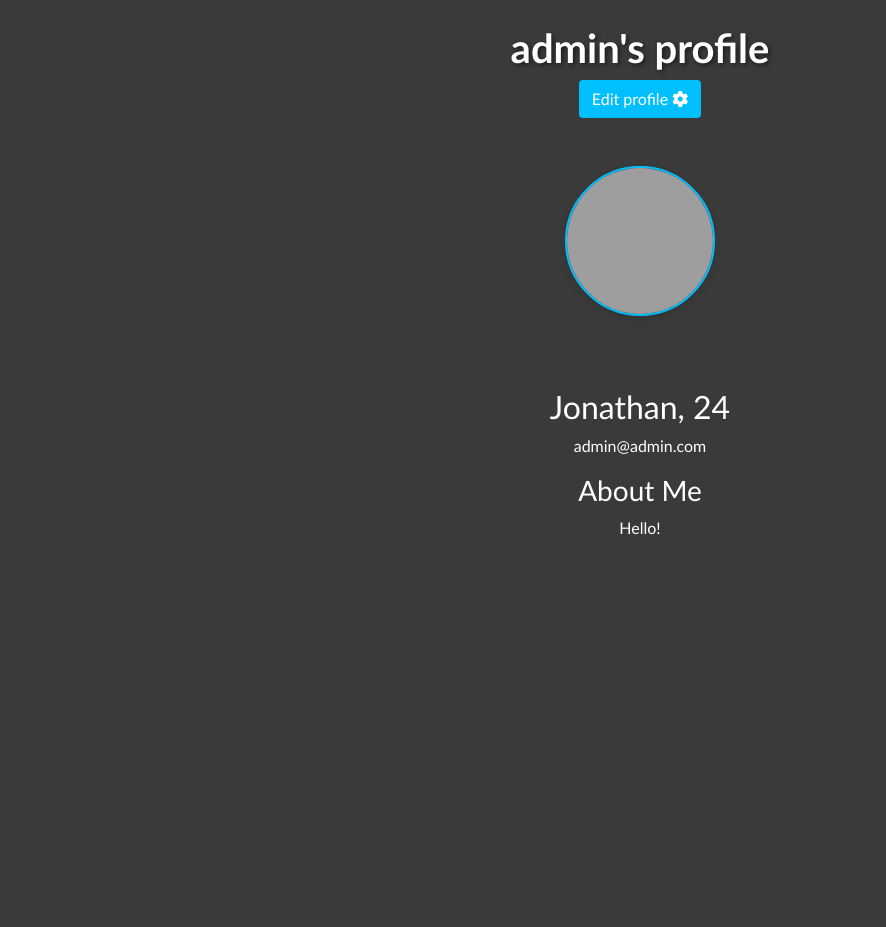
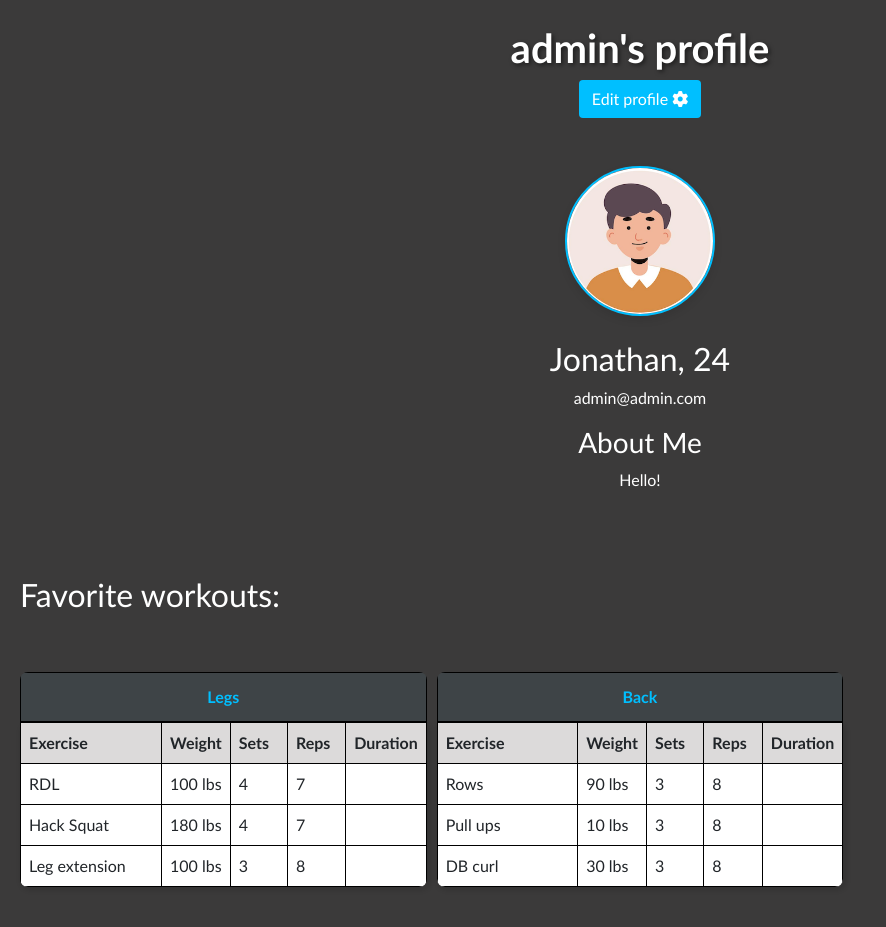
Before and after one commit to jqluu/Fitness-App, a Flask app: page /profile in a window 1280 px wide. Shown: the part 56-983 px from the top of the page, without its empty margins (0-886 px from the left). Before the commit the page ends 591 px from the top, so only its background shows below. Run offline with Flask 3, Linux system fonts and the light colour scheme; a user stored in the database is signed in; some libraries are stand-ins or nearby versions; grey boxes are pictures that could not be loaded.

Commit message:
profile pic, fav workout, navbar hover

```diff
--- a/website/auth.py
+++ b/website/auth.py
@@ -52,7 +52,7 @@ def sign_up():
             new_user = User(email=email, username=username, password=generate_password_hash(password, method='sha256'))
 
             # default user info
-            default_user_info = UserInfo(name='John Doe', bio='Please set up your profile', age=25, gender='Male', height=3, weightGoal='Maintain', weeklyGoal = 3)
+            default_user_info = UserInfo(name='John Doe', bio='Please set up your profile', age=25, gender='Male', height=67, weightGoal='Maintain', weeklyGoal = 3)
 
             new_user.user_info = default_user_info
 
--- a/website/models.py
+++ b/website/models.py
@@ -50,7 +50,9 @@ class Workout(db.Model):
     id = db.Column(db.Integer, primary_key=True)
     name = db.Column(db.String(50))
     date = db.Column(Date)
+    isFavorited = db.Column(db.Boolean, default=False)
     user_id = db.Column(db.Integer, db.ForeignKey('user.id'))
+
 
     # exercise many to many relation
     exercises = db.relationship(
--- a/website/static/index.js
+++ b/website/static/index.js
@@ -42,6 +42,16 @@ function confirmDeleteWorkout(workoutId) {
   // workout log delete weight
 function deleteWorkout(workoutId) {
   fetch("/delete-workout", {
+    method: "POST",
+    body: JSON.stringify({ workoutId: workoutId }),
+  }).then((_res) => {
+    window.location.href = "/workoutlog";
+  });
+}
+
+// weight_tracker delete weight
+function toggleFavorite(workoutId) {
+  fetch("/toggle-favorite", {
     method: "POST",
     body: JSON.stringify({ workoutId: workoutId }),
   }).then((_res) => {
--- a/website/static/styles.css
+++ b/website/static/styles.css
@@ -25,6 +25,11 @@
 
   h2 {
     color: white;
+  }
+
+  .navbar-nav .nav-item.nav-link:hover {
+    background-color: #343a40 !important; /* Change to your desired highlight color */
+    color: #ffffff !important; /* Change to the text color you prefer */
   }
 
   .header-container {
@@ -358,8 +363,14 @@
 
 .workout-wrapper {
   display: grid;
-  grid-template-columns: repeat(auto-fill, minmax(30%, 1fr)); /* Three tables per row */
+  grid-template-columns: repeat(auto-fill, minmax(25%, 1fr)); /* Three tables per row */
   gap: 10px; /* Adjust the gap between tables as needed */
+}
+
+.table-container {
+  position: relative; /* Set the parent container as relative */
+  display: inline-block; /* Ensures that the container doesn't take full width */
+  margin-bottom: 20px; /* Adds spacing between tables if needed */
 }
 
 /* Style for table body */
@@ -426,6 +437,17 @@
   transition: all 0.3s ease;
 }
 
+.favorite-button {
+  background-color: transparent;
+  border: none;
+  color: rgb(237, 229, 66);
+  cursor: pointer;
+  font-size: 18px;
+  position: absolute;
+  top: 30px; /* Adjust top position as needed */
+  right: 34px; /* Adjust right position as needed */
+}
+
 .delete-button {
   background-color: transparent;
   border: none;
@@ -436,10 +458,3 @@
   top: 20px; /* Adjust top position as needed */
   right: 5px; /* Adjust right position as needed */
 }
-
-
-.table-container {
-  position: relative; /* Set the parent container as relative */
-  display: inline-block; /* Ensures that the container doesn't take full width */
-  margin-bottom: 20px; /* Adds spacing between tables if needed */
-}
--- a/website/templates/profile.html
+++ b/website/templates/profile.html
@@ -23,9 +23,9 @@
     <div class="modal-content">
       <span class="close" id="closeModalButton">&times;</span>
 
-      <form method="POST">
+        <form method="POST" enctype="multipart/form-data">
 
-        <p><b>Profile info:</b></p>
+          <p><b>Profile info(displayed):</b></p>
 
           <label for="name">Name</label>
           <input type="text" name="name" id="name" class="form-control name-item" pattern="[A-Za-z0-9 ]+" required
@@ -36,7 +36,12 @@
           <textarea name="bio" id="bio" class="form-control" rows="4" cols="50">{{ current_user.user_info.bio }}</textarea>
           <br>
 
-        <p><b>Personal info:</b></p>
+          <label for="profile_pic">Upload a profile picture</label>
+          <br>
+          <input type="file" name="profile_pic" accept="image/*">
+          <br><br><br>
+
+          <p><b>Personal info(private):</b></p>
 
           <label for="age">Age</label>
           <br>
@@ -114,11 +119,11 @@
         <!-- profile picture -->
         <br>
         <img
-        src="user_avatar.jpg"
+        src="{{ url_for('static', filename='img/user_avatar.jpg') }}"
         alt="User Avatar"
         onerror="this.onerror=null; this.src='{{ url_for('static', filename='img/defaultpic.jpg') }}';"
         >
-        <br><br><br><br>
+        <br><br>
 
         <!-- user info -->
         <h2>{{ current_user.user_info.name }}, {{ current_user.user_info.age }}</h2>
@@ -132,17 +137,68 @@
         <!-- Additional details about the user -->
       </section>
   </div>
+  <br><br>
+
+  <div class="workout-log-page">
+  <h2>Favorite workouts:</h2>
+
+  <div class="workout-wrapper">
+    {% for workout in sorted_workouts %}
+    <div class="table-container">
+
+
+      {% if workout.isFavorited %}
+      <table id="exerciseTable" class="custom-table">
+        <caption class="table-caption">
+          <b>{{ workout.name }}</b>
+        </caption>
+
+        <thead>
+          <tr>
+            <th>Exercise</th>
+            <th>Weight</th>
+            <th>Sets</th>
+            <th>Reps</th>
+            <th>Duration</th>
+          </tr>
+
+        </thead>
+
+        <tbody id="exerciseTableBody">
+        {% for exercise in workout.exercises %}
+          <tr>
+              <td>{{ exercise.name }}</td>
+
+                {% if exercise.type == 'weightTraining' %}
+                  <td>{{ exercise.weight }} lbs</td>
+                  <td>{{ exercise.sets }}</td>
+                  <td>{{ exercise.reps }}</td>
+                  <td></td>
+                {% endif %}
+
+
+                {% if exercise.type == 'cardio' %}
+                  <td></td>
+                  <td>{{ exercise.sets }}</td>
+                  <td></td>
+                  <td>{{ exercise.reps }} mins</td>
+                {% endif %}
+
+          </tr>
+        {% endfor %}
+        </tbody>
+
+
+      </table>
+      {% endif %}
+
+    </div>
+    {% endfor %}
+
+  </div>
+</div>
 
 
 
 </body>
 {% endblock %}
-
-
- <!-- Other profile content goes here -->
-
-  <!-- stats -->
-
-
-  <!-- container 1 row, 3 col, can be expanded
-  for featured workouts -->
--- a/website/views.py
+++ b/website/views.py
@@ -2,6 +2,7 @@
 from flask import Blueprint, render_template, request, flash, jsonify, Response, url_for, redirect
 from flask_login import login_required, current_user
 import json
+import os
 
 # models
 from .models import Weight, Workout, Exercise, workout_exercise
@@ -29,6 +30,15 @@ def generate_weight_plot_data():
     data = [(weight.date, float(weight.data)) for weight in sortedByDate]
     return data
 
+# Get the current directory
+current_directory = os.path.dirname(__file__)
+
+# Define the path to the static/img directory
+img_directory = os.path.join(current_directory, 'static', 'img')
+
+# Save the uploaded file to the img directory
+file_path = os.path.join(img_directory, 'user_avatar.jpg')
+
 views = Blueprint('views', __name__)
 
 # home / dash
@@ -47,12 +57,22 @@ def home():
     # quickstats
     workout_count = weeklyWorkoutCount(current_user)
     count_goal = current_user.user_info.weeklyGoal
+
+    # weight dependant
+    if (Weight.query.filter_by(user_id=current_user.id).order_by(Weight.date.desc()).first()):
     # weight change
-    weight_changes = weightChange(current_user)
-    # maintenance calories
-    maintCals = calcMaintCals(current_user)
-    # rec protein intake
-    recProtein = calcProtein(current_user)
+        weight_changes = weightChange(current_user)
+        # maintenance calories
+        maintCals = calcMaintCals(current_user)
+        # rec protein intake
+        recProtein = calcProtein(current_user)
+    else:
+        weight_changes = 0
+        # maintenance calories
+        maintCals = 0
+        # rec protein intake
+        recProtein = 0
+
     # days active
     daysActive = Weight.query.filter_by(user_id=current_user.id).count()
 
@@ -171,6 +191,20 @@ def delete_workout():
 
     return jsonify({})
 
+@views.route('/toggle-favorite', methods=['POST'])
+def toggle_favorite():
+    workout = json.loads(request.data)
+    workoutId = workout['workoutId']
+    workout = Workout.query.get(workoutId)
+
+    if workout:
+        if workout.user_id == current_user.id:
+            print("favorited")
+            workout.isFavorited = not workout.isFavorited
+            db.session.commit()
+
+    return jsonify({})
+
 
 # analytics
 @views.route('/analytics', methods=['GET', 'POST'])
@@ -206,9 +240,21 @@ def profile():
     username = current_user.username
     feet = current_user.user_info.height // 12
     inches = current_user.user_info.height % 12
+    sorted_workouts = sorted(current_user.workoutLog, key=attrgetter('date'))
 
     # edit profile
     if request.method == 'POST':
+        # profile pic
+        if 'profile_pic' in request.files:
+            file = request.files['profile_pic']
+            if file.filename != '':
+                print("File received:", file.filename)  # Check if file is received
+                try:
+                    file.save(file_path)
+                    print("File saved successfully")  # Check if file is saved
+                except Exception as e:
+                    print("Error saving file:", e)
+
         # Access form data using request.form
         name = request.form['name']
         age = int(request.form['age'])
@@ -236,4 +282,4 @@ def profile():
         db.session.commit()
 
 
-    return render_template("profile.html", user=current_user, username=username, feet=feet, inches=inches)
+    return render_template("profile.html", user=current_user, username=username, feet=feet, inches=inches, sorted_workouts=sorted_workouts)
```
Also changed, not shown: website/templates/workout_log.html (+9 -0 lines), instance/database.db, website/static/img/user_avatar.jpg (added). Lines whose indentation alone changed are shown as unchanged.
